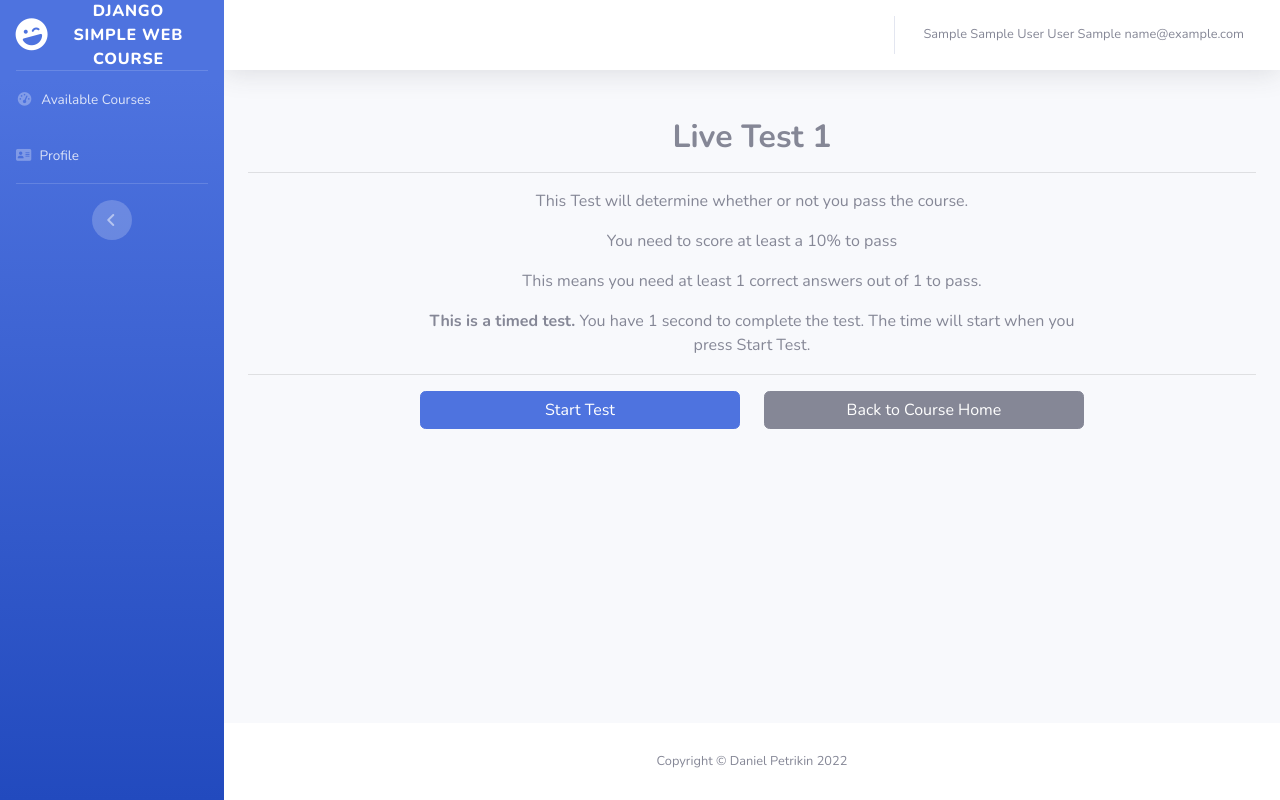
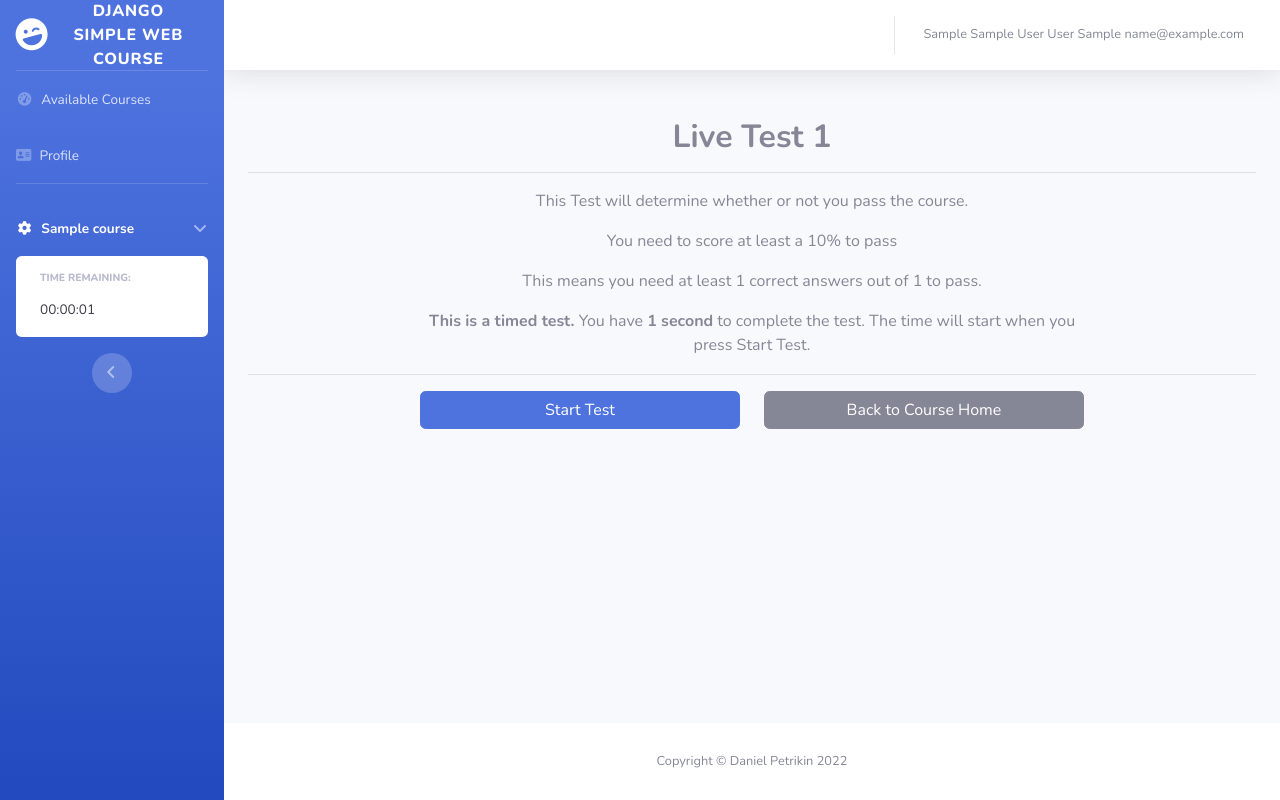
Before and after one commit to helmetwearer/django-simple-web-course, a Django app: page /course_test_home/00000000-0000-0000-0000-000000000001/ in a window 1280 px wide. Run offline with Django 4.2, Linux system fonts and the light colour scheme; a user stored in the database is signed in; tables that the repository leaves empty hold one stand-in row (values such as "Sample post"); some libraries are stand-ins or nearby versions.

Commit message:
live tests working, need to think about failure followup and test url enforcement middleware

```diff
--- a/django_simple_web_course/core/models.py
+++ b/django_simple_web_course/core/models.py
@@ -434,6 +434,16 @@ class CourseTestInstance(BaseModel):
     test_finished_on = models.DateTimeField(null=True)
     available_questions = models.ManyToManyField('MultipleChoiceTestQuestion', related_name='course_test_instances')
 
+    @property
+    def seconds_remaining(self):
+        if not self.test_is_timed or self.test_finished_on:
+            return 0
+        if not self.test_started_on:
+            return self.maximum_time_seconds
+        seconds_left = self.maximum_time_seconds - (timezone.now() - self.test_started_on).total_seconds()
+        if seconds_left < 0:
+            seconds_left = 0
+        return seconds_left
 
     @property
     def live_test_allowed_urls(self):
@@ -484,12 +494,12 @@ class CourseTestInstance(BaseModel):
         return False
 
     @property
+    def maximum_time_seconds(self):
+        return self.course_test.maximum_time_seconds
+
+    @property
     def time_limit(self):
         return self.course_test.time_limit
-
-    @property
-    def maximum_time_seconds(self):
-        return self.course_test.maximum_time_seconds
 
     @property
     def number_of_correct_answers(self):
--- a/django_simple_web_course/core/templates/course_leftnav.html
+++ b/django_simple_web_course/core/templates/course_leftnav.html
@@ -41,7 +41,7 @@
         </div>
     </div>
     {% endif %}
-    {% if course_view_instance and course_view_instance.enforce_minimum_time %}
+    {% if course_view_instance and course_view_instance.enforce_minimum_time and course_view_instance.read_time_remaining_seconds %}
     <div class="collapse show collapseTwo" aria-labelledby="headingTwo" data-parent="#accordionSidebar">
         <div class="bg-white py-2 collapse-inner rounded">
             <h6 class="collapse-header">Time Remaining:</h6>
@@ -52,7 +52,7 @@
 
 </li>
 {% block left_nav_js %}
-{% if course_view_instance and course_view_instance.enforce_minimum_time %}
+{% if course_view_instance and course_view_instance.enforce_minimum_time and course_view_instance.read_time_remaining_seconds %}
 <script type="text/javascript">
     var total_seconds = {{course_view_instance.read_time_remaining_seconds}} + 1;
     function update_time_display(){
@@ -63,7 +63,7 @@
         var display_string = new Date(total_seconds * 1000).toISOString().substr(11, 8);
         document.getElementById("timer").innerHTML = display_string;
     }
-    update_time_display(0);
+    update_time_display();
     setInterval(update_time_display,1000);
 </script>
 {% endif %}
--- a/django_simple_web_course/core/templates/course_test_home.html
+++ b/django_simple_web_course/core/templates/course_test_home.html
@@ -1,5 +1,9 @@
 {% extends "dashboard_base.html" %}
 {% load i18n %}
+
+{% block extra_left_nav %}
+{% include 'live_test_leftnav.html' %}
+{% endblock %}
 
 {% block content %}
 <div class="question_content overflow-auto text-center">
@@ -22,7 +26,7 @@
 		<div class="col-2">
 		</div>
 		<div class="col-8">
-			<p><b>This is a timed test.</b> You have {{course_test_instance.time_limit}} to complete
+			<p><b>This is a timed test.</b> You have <b>{{course_test_instance.time_limit}}</b> to complete
 			the test. The time will start when you press Start Test.</p>
 		</div>
 		<div class="col-2">
@@ -36,7 +40,13 @@
 		<div class="col-2">
 		</div>
 		<div class="col-4">
-			<a href="{{beginning_url}}" class="btn btn-primary btn-user btn-block">Start Test</a>
+			{% if course_test_instance.is_complete %}
+			<a class="btn btn-primary btn-user btn-block" href="{% url 'test_final_score' test_instance_guid=course_test_instance.guid %}">
+				 Final Score
+			</a>
+			{% else %}
+			<a href="{{beginning_url}}" class="btn btn-primary btn-user btn-block">{% if course_test_instance.test_started_on %}Continue Test{% else %}Start Test{% endif %}</a>
+			{% endif %}
 		</div>
 		<div class="col-4"><a class="btn btn-secondary btn-block" href="{% url 'course_home' course_guid=course.guid %}">Back to Course Home</a></div>
 		<div class="col-2">
--- /dev/null
+++ b/django_simple_web_course/core/templates/live_test_leftnav.html
@@ -0,0 +1,36 @@
+{% load core_filters %}
+{% if course_test_instance.test_is_timed and course_test_instance.seconds_remaining %}
+<li class="nav-item active">
+    <a class="nav-link" href="#" data-toggle="collapse" data-target=".collapseTwo" aria-expanded="true" aria-controls="collapseTwo">
+        <i class="fas fa-fw fa-cog"></i>
+        <span>{{course.name}}</span>
+    </a>
+
+    <div class="collapse show collapseTwo" aria-labelledby="headingTwo" data-parent="#accordionSidebar">
+        <div class="bg-white py-2 collapse-inner rounded">
+            <h6 class="collapse-header">Time Remaining:</h6>
+            <a id="timer" class="collapse-item" href="#"></a>
+        </div>
+    </div>
+
+
+</li>
+{% block left_nav_js %}
+
+<script type="text/javascript">
+    var total_seconds = {{course_test_instance.seconds_remaining}} + 1;
+    function update_time_display(){
+        total_seconds = total_seconds - 1;
+        if (total_seconds < 0){
+            total_seconds = 0;
+        }
+        var display_string = new Date(total_seconds * 1000).toISOString().substr(11, 8);
+        document.getElementById("timer").innerHTML = display_string;
+    }
+    update_time_display();
+    {% if start_clock %}
+    setInterval(update_time_display,1000);
+    {% endif %}
+</script>
+{% endblock %}
+{% endif %}
--- a/django_simple_web_course/core/views.py
+++ b/django_simple_web_course/core/views.py
@@ -193,6 +193,7 @@ def course_test_home_view(request, test_guid=None):
         'course_test_instance':course_test_instance,
         'course_test': course_test,
         'course': course_test.course,
+        'start_clock':False,
         'course_view_instance':request.course_view_instance,
         'page_view_instance':request.page_view_instance,
         'beginning_url': starting_question_url,
@@ -204,15 +205,31 @@ def course_test_home_view(request, test_guid=None):
 def course_test_question_view(request, question_instance_guid=None):
     if not question_instance_guid:
         raise Http404
-    course_test_question = CourseTestQuestionInstance.objects.get(guid=question_instance_guid)
+    course_test_question_instance = CourseTestQuestionInstance.objects.get(guid=question_instance_guid)
+    course_test_instance = course_test_question_instance.course_test_instance
+    # if the test hasn't been marked started, we're on a question start it
+    if not course_test_instance.test_started_on:
+        course_test_instance.test_started_on = timezone.now()
+        course_test_instance.save()
+
+    answer_instance = course_test_question_instance.answer_instance
+
+    if request.method == 'POST' and not answer_instance:
+        form = TestQuestionInstanceForm(request.POST,
+            question_instance=course_test_question_instance)
+        if form.is_valid():
+            course_test_question_instance.choose_answer(form.cleaned_data['answer'])
 
     return render(request, 'course_test_question.html', {
         'student':request.student,
-        'course_test_question': course_test_question,
-        'course_test':course_test_question.course_test,
-        'course':course_test_question.course_test.course,
+        'course_test_question': course_test_question_instance,
+        'course_test':course_test_question_instance.course_test,
+        'course':course_test_question_instance.course_test.course,
         'course_view_instance':request.course_view_instance,
         'page_view_instance':request.page_view_instance,
+        'start_clock':True,
+        'question':course_test_question_instance,
+        'answer_instance':answer_instance,
     })
 
 @student_login_required
```
Also changed, not shown: django_simple_web_course/core/templates/course_test_question.html (+85 -2 lines).
